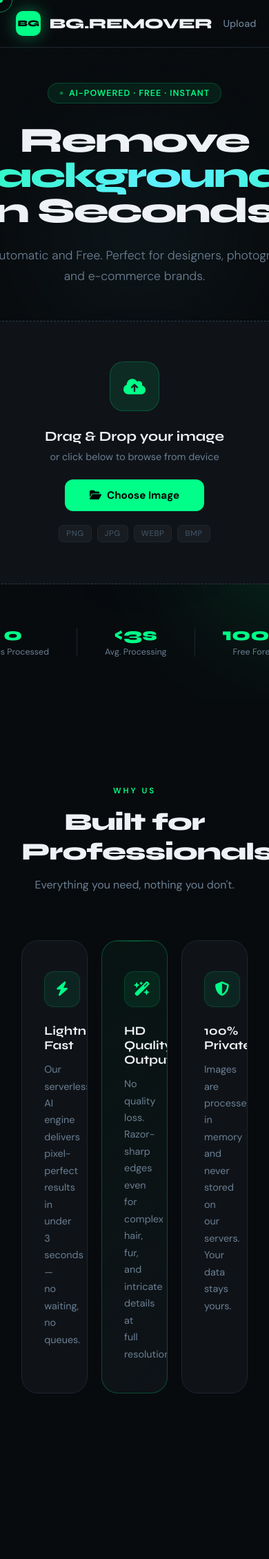
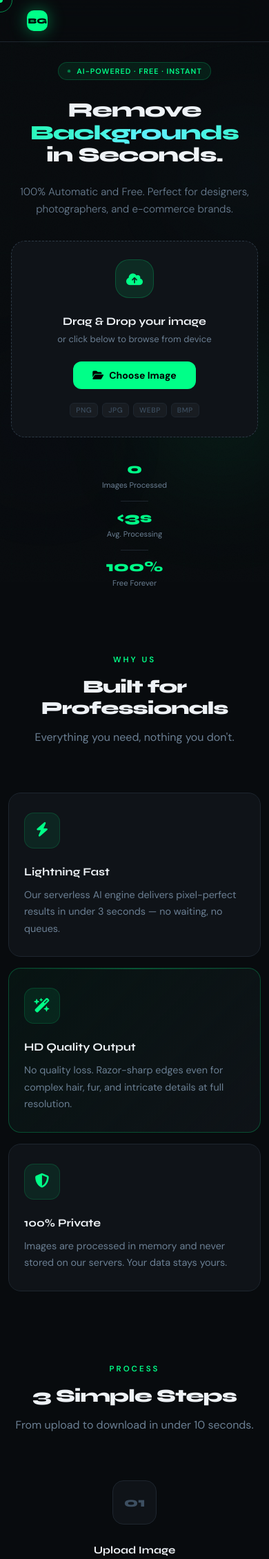
Before and after one commit to wasiqzahoor/BG-REMOVER-Website, a Flask app: page / in a window 390 px wide. Shown: the top 2260 px of the page at 69% size. Run offline with Flask 3, Linux system fonts and the light colour scheme.

Commit message:
Add mbl responsiveness

```diff
--- a/static/style.css
+++ b/static/style.css
@@ -921,3 +921,166 @@ canvas {
 ::-webkit-scrollbar-track { background: var(--dark); }
 ::-webkit-scrollbar-thumb { background: var(--border-bright); border-radius: 3px; }
 ::-webkit-scrollbar-thumb:hover { background: rgba(0,255,136,0.4); }
+
+/* ============================================
+   MOBILE RESPONSIVE CSS
+   Yeh sab apne style.css ke BILKUL END mein
+   paste kar do — kuch bhi change mat karna.
+   ============================================ */
+
+/* --- Tablet: 992px se neeche --- */
+@media (max-width: 992px) {
+
+    /* Navbar */
+    .nav-links a { display: none; }
+    .nav-links .btn-login { display: block; }
+    .nav-container { padding: 0 16px; }
+
+    /* Hero */
+    .hero { padding: 100px 20px 50px; }
+    .hero-content h1 { font-size: 2.8rem; letter-spacing: -1.5px; }
+    .stats-bar { gap: 24px; flex-wrap: wrap; }
+
+    /* Editor */
+    .editor-container {
+        grid-template-columns: 1fr;
+        grid-template-rows: auto 1fr;
+        height: auto;
+    }
+
+    .editor-sidebar {
+        flex-direction: row;
+        flex-wrap: wrap;
+        gap: 20px;
+        align-items: flex-start;
+    }
+
+    .editor-sidebar > div { flex: 1; min-width: 200px; }
+    .btn-download { width: auto; padding: 14px 28px; }
+
+    /* Features */
+    .feature-grid { grid-template-columns: 1fr; gap: 16px; }
+
+    /* Steps */
+    .steps-container { flex-direction: column; align-items: center; gap: 32px; }
+    .steps-connector { display: none; }
+    .step { width: 100%; max-width: 400px; padding: 0; }
+}
+
+/* --- Mobile: 768px se neeche --- */
+@media (max-width: 768px) {
+
+    /* Navbar */
+    .nav-container { height: 60px; }
+    .logo span { font-size: 1rem; }
+    .logo-icon { width: 30px; height: 30px; font-size: 0.7rem; }
+    .btn-login { padding: 7px 14px; font-size: 0.78rem; }
+
+    /* Hero */
+    .hero { padding: 90px 16px 40px; min-height: auto; }
+    .hero-content h1 { font-size: 2.2rem; letter-spacing: -1px; line-height: 1.1; }
+    .hero-content > p { font-size: 0.95rem; margin-bottom: 32px; }
+
+    /* Hero Orbs - chote karo mobile pe */
+    .orb-1 { width: 280px; height: 280px; }
+    .orb-2 { width: 180px; height: 180px; right: -40px; }
+    .orb-3 { width: 150px; height: 150px; left: -30px; }
+
+    /* Upload Area */
+    .upload-area { padding: 36px 20px; border-radius: 20px; }
+    .icon-circle { width: 56px; height: 56px; font-size: 1.2rem; }
+    .upload-placeholder h3 { font-size: 1rem; }
+    .upload-placeholder p { font-size: 0.82rem; }
+    .btn-primary { padding: 11px 28px; font-size: 0.88rem; }
+
+    /* Stats Bar */
+    .stats-bar { gap: 16px; margin-top: 36px; }
+    .stat-num { font-size: 1.3rem; }
+    .stat-label { font-size: 0.7rem; }
+    .stat-divider { height: 28px; }
+
+    /* Editor Section */
+    .editor-section { padding: 16px; margin-top: 70px; }
+
+    .editor-container {
+        height: auto;
+        gap: 14px;
+    }
+
+    .editor-sidebar {
+        flex-direction: column;
+        padding: 20px;
+        border-radius: 18px;
+        gap: 20px;
+    }
+
+    .editor-sidebar > div { min-width: unset; width: 100%; }
+
+    .color-grid { grid-template-columns: repeat(8, 1fr); gap: 8px; }
+    .color-btn { border-radius: 8px; }
+
+    .tool-btn { font-size: 0.82rem; padding: 10px 14px; }
+    .btn-download { width: 100%; padding: 14px; font-size: 0.92rem; border-radius: 14px; }
+
+    .workspace { border-radius: 18px; min-height: 380px; }
+    .workspace-header { padding: 12px 16px; }
+    .tab-btn { padding: 7px 14px; font-size: 0.78rem; }
+
+    .preview-box { padding: 20px; }
+
+    /* Features */
+    .features { padding: 70px 16px; }
+    .section-header h2 { font-size: 1.9rem; }
+    .feature-card { padding: 28px 22px; border-radius: 18px; }
+    .feature-card h3 { font-size: 1rem; }
+
+    /* How It Works */
+    .how-it-works { padding: 70px 16px; }
+    .step-num-wrap { width: 64px; height: 64px; border-radius: 16px; }
+    .step-num { font-size: 1.2rem; }
+    .step h4 { font-size: 0.95rem; }
+
+    /* Footer */
+    .footer { padding: 60px 16px 24px; }
+    .footer-bottom-bar { font-size: 0.78rem; }
+}
+
+/* --- Small Mobile: 480px se neeche --- */
+@media (max-width: 480px) {
+
+    /* Hero */
+    .hero-content h1 { font-size: 1.85rem; }
+    .hero-badge { font-size: 0.68rem; padding: 5px 12px; }
+
+    /* Stats - vertical stack on very small screens */
+    .stats-bar {
+        flex-direction: column;
+        align-items: center;
+        gap: 14px;
+    }
+    .stat-divider { width: 40px; height: 1px; }
+
+    /* Upload */
+    .upload-area { padding: 28px 16px; }
+    .upload-formats { gap: 6px; }
+    .fmt-tag { font-size: 0.65rem; padding: 3px 8px; }
+
+    /* Color Grid - 4 per row on small screens */
+    .color-grid { grid-template-columns: repeat(4, 1fr); gap: 10px; }
+
+    /* Navbar - extra small */
+    .logo span { display: none; } /* sirf icon dikhao */
+
+    /* Features */
+    .features { padding: 50px 12px; }
+    .how-it-works { padding: 50px 12px; }
+    .section-header h2 { font-size: 1.65rem; }
+}
+
+/* --- Custom Cursor: Mobile pe band karo (touch devices) --- */
+@media (hover: none) and (pointer: coarse) {
+    .cursor-dot, .cursor-ring { display: none !important; }
+    body { cursor: auto; }
+    .btn-login, .btn-primary, .btn-download, .tool-btn,
+    .color-btn, .custom input, .tab-btn { cursor: pointer; }
+}
```
